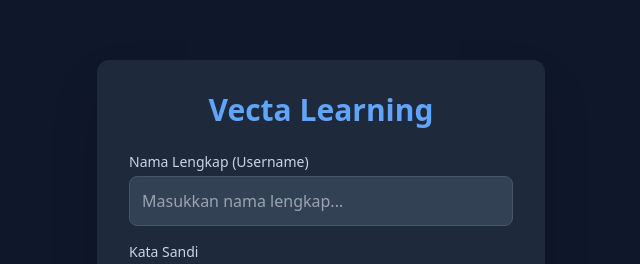
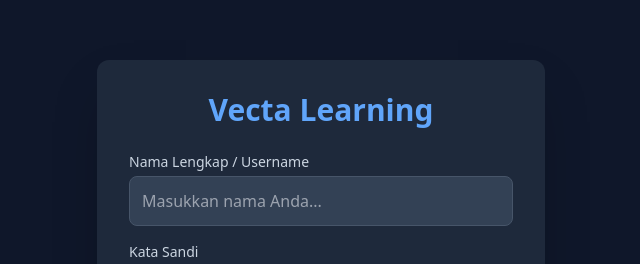
Before and after one commit to imamakbari2024-dev/Vecta-, a React (Vite) app: page /login in a window 1280 px wide. Shown: the part 164-428 px from the top of the page, without its empty margins (319-959 px from the left). Built offline with nearby package versions, Linux system fonts and the light colour scheme; no server answers.

Commit message:
Update Login.jsx

```diff
--- a/src/pages/Login.jsx
+++ b/src/pages/Login.jsx
@@ -16,8 +16,6 @@
     setError('');
 
     // WORKAROUND: Ubah username menjadi format email dummy untuk Firebase Auth
-    // Pastikan di konsol Firebase Auth Anda sudah mendaftarkan user dengan format email ini
-    // WORKAROUND: Ubah username menjadi format email dummy untuk Firebase Auth
     let formatNama = username.toLowerCase().replace(/\s+/g, '');
 
     // Sistem Keamanan: Jika user tidak sengaja mengetik simbol @, kita potong dan ambil nama depannya saja
@@ -27,13 +25,22 @@
 
     const dummyEmail = `${formatNama}@vecta.local`;
 
+    // SISTEM PINTAR: Deteksi otomatis peran berdasarkan email yang dihasilkan
+    // Jika emailnya adalah basukivecta@vecta.local atau mengandung kata 'guru', maka dia adalah Guru
+    const isGuru = dummyEmail === 'basukivecta@vecta.local' || formatNama.includes('guru');
+
     try {
       await signInWithEmailAndPassword(auth, dummyEmail, password);
-      // Jika sukses, arahkan ke dashboard siswa
+
+      // Jika sukses, arahkan ke dashboard yang tepat berdasarkan deteksi sistem
+      if (isGuru) {
+        navigate('/dashboard/guru');
+      } else {
         navigate('/dashboard/siswa');
+      }
     } catch (err) {
       console.error(err);
-      setError('Gagal masuk. Periksa kembali Nama Lengkap dan Kata Sandi Anda.');
+      setError('Gagal masuk. Periksa kembali Username dan Kata Sandi Anda.');
     } finally {
       setLoading(false);
     }
@@ -54,7 +61,7 @@
         <form onSubmit={handleLogin} className="space-y-4">
           <div>
             <label className="mb-1 block text-sm font-medium text-slate-300">
-              Nama Lengkap (Username)
+              Nama Lengkap / Username
             </label>
             <input
               type="text"
@@ -62,7 +69,7 @@
               value={username}
               onChange={(e) => setUsername(e.target.value)}
               className="w-full rounded-lg border border-slate-600 bg-slate-700 p-3 text-white focus:border-blue-500 focus:outline-none"
-              placeholder="Masukkan nama lengkap..."
+              placeholder="Masukkan nama Anda..."
             />
           </div>
           <div>
```
Lines whose indentation alone changed are shown as unchanged.
